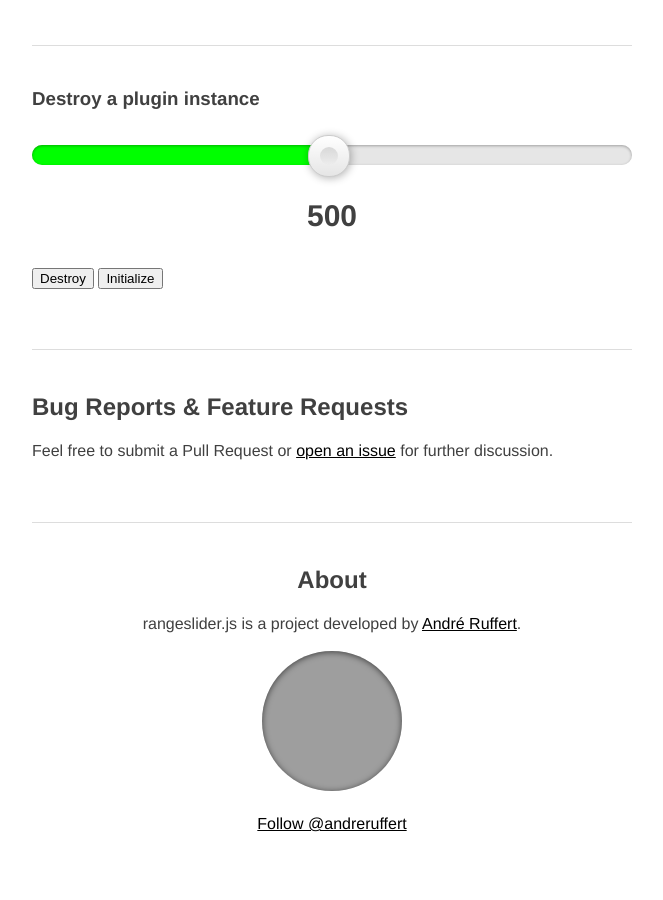
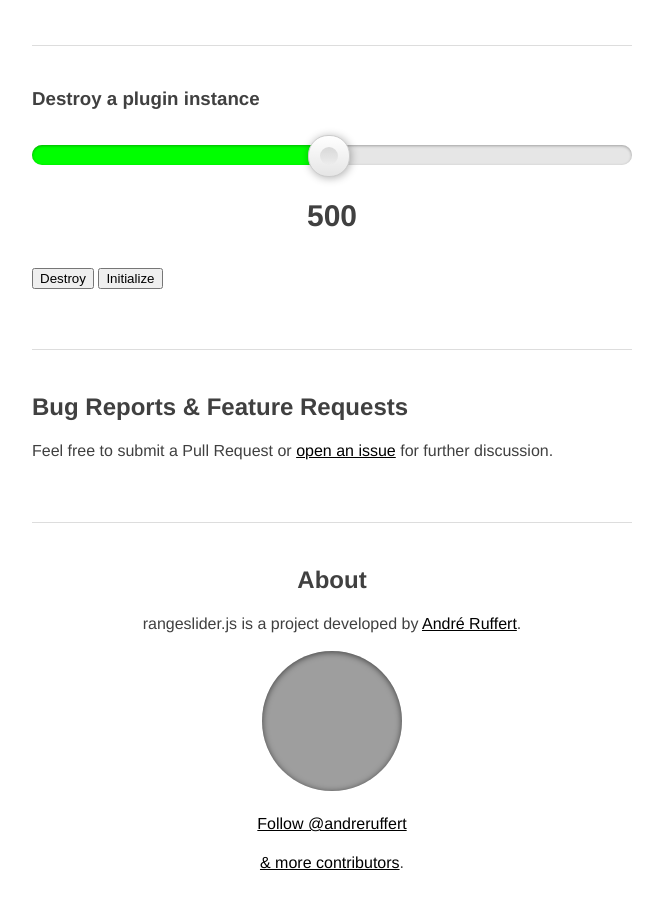
Before and after one commit to andreruffert/rangeslider.js, a Jekyll site: the page built from index.html, in a window 1280 px wide and 900 px high, scrolled down 2863 px. Shown: the whole window, without its empty margins (308-971 px from the left). Built offline with Jekyll 4.4.1, drawn with Linux system fonts in a browser that asks for light colours; nearby versions of some CDN libraries; comment, search, counter and statistics services are not loaded; before the commit the page ends 3709 px from its top, so only the background shows below that; grey boxes are pictures that could not be loaded.

Commit message:
Added a link to contributors

```diff
--- a/_includes/footer.html
+++ b/_includes/footer.html
@@ -9,4 +9,7 @@
     <br>
     <a href="https://twitter.com/andreruffert" class="twitter-follow-button" data-show-count="false" data-size="large">Follow @andreruffert</a>
     <script>!function(d,s,id){var js,fjs=d.getElementsByTagName(s)[0],p=/^http:/.test(d.location)?'http':'https';if(!d.getElementById(id)){js=d.createElement(s);js.id=id;js.src=p+'://platform.twitter.com/widgets.js';fjs.parentNode.insertBefore(js,fjs);}}(document, 'script', 'twitter-wjs');</script>
+    <p>
+         <a href="https://github.com/andreruffert/rangeslider.js/graphs/contributors">& more contributors</a>.</a>
+    </p>
 </footer>
```
